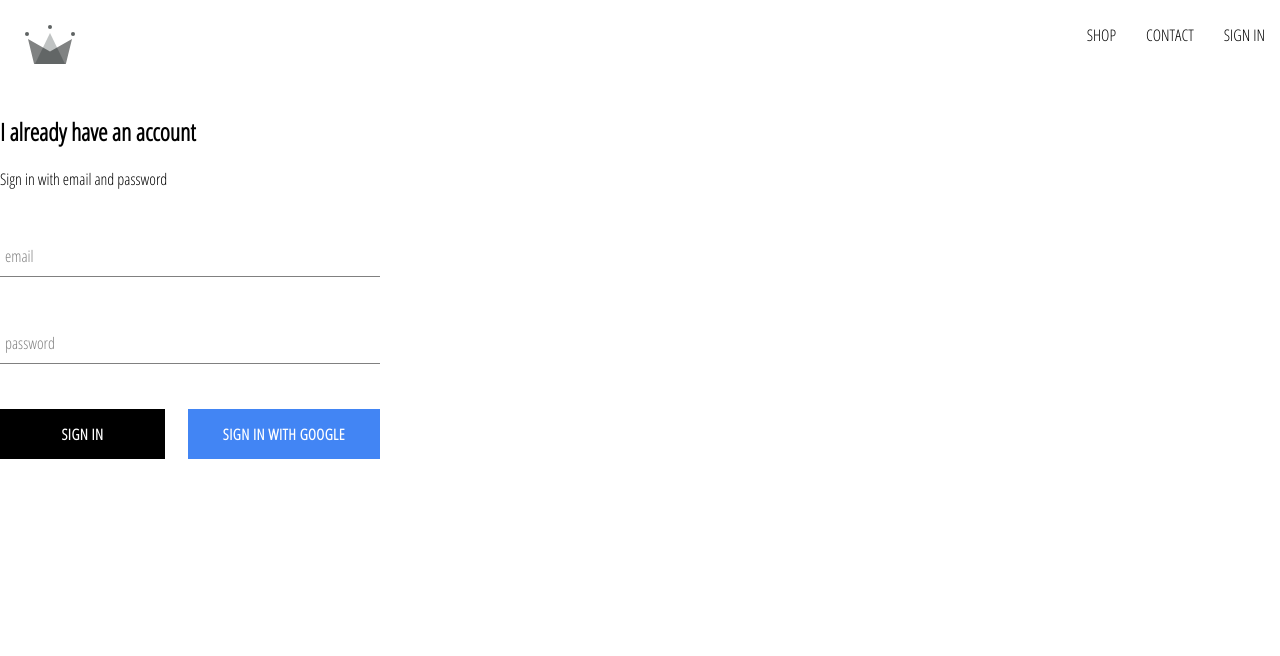
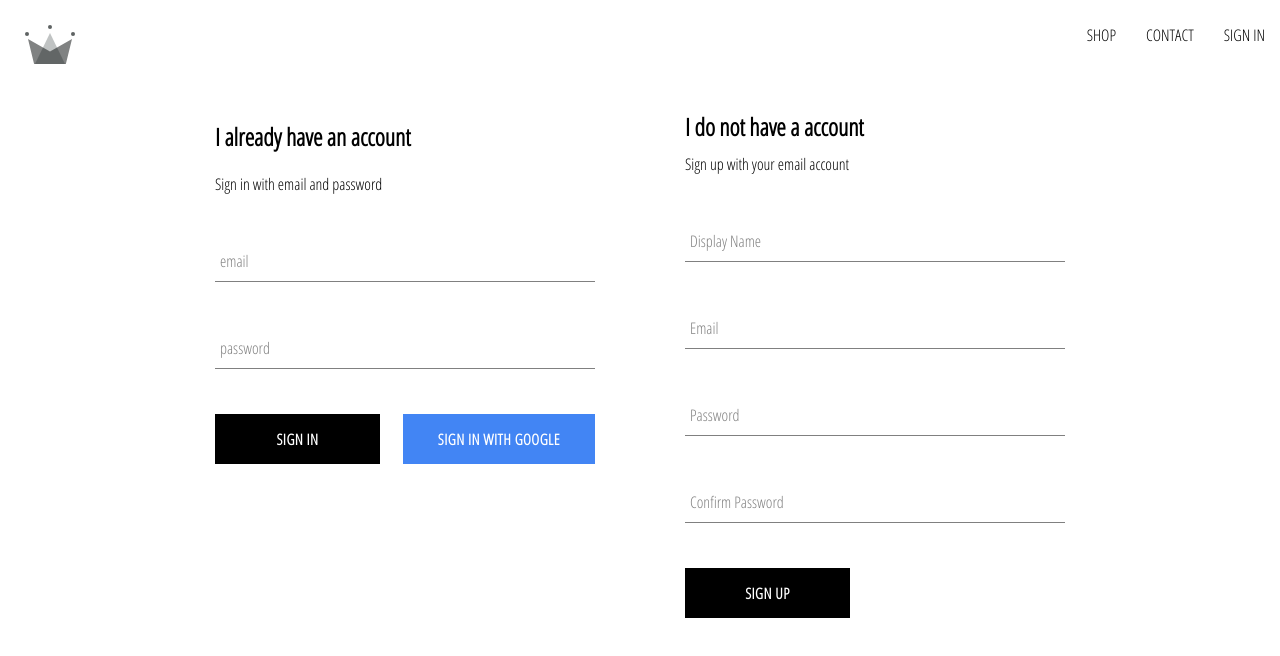
Before and after one commit to a-deeb/e-shop, a React (Create React App) app: page /signin in a window 1280 px wide. Shown: the top 656 px of the page. Built offline with nearby package versions, Linux system fonts and the light colour scheme; no server answers.

Commit message:
implemented firebase utils, added ability to store authenticated users into firebase database

```diff
--- a/src/App.js
+++ b/src/App.js
@@ -4,7 +4,7 @@ import './App.css';
 import HomePage from './pages/homepage/homepage.component'
 import ShopPage from './pages/shop/shop.component'
 import Header from './components/header/header.component'
-import SignInAndSignUpPage from './components/sign-in/sign-in.component'
+import SignInAndSignUpPage from './pages/sign-in-sign-up/sign-in-sign-up.component'
 import { auth, createUserProfileDocument } from './firebase/firebase.utils'
 
 
@@ -21,37 +21,29 @@ class App extends React.Component {
     unsubscribeFromAuth = null;
 
 
-    componentDidMount(){
+componentDidMount(){
 
-       this.unsubscribeFromAuth =  auth.onAuthStateChanged(async userAuth => {
+this.unsubscribeFromAuth =  auth.onAuthStateChanged(async userAuth => {
 
-        if(userAuth){
+if(userAuth){
 
-        const userRef = await createUserProfileDocument(userAuth);
+const userRef = await createUserProfileDocument(userAuth);
 
-        userRef.onSnapshot(snapShot => {
+userRef.onSnapshot(snapShot => {
 
-          this.setState({
+this.setState({currentUser:
+  { id: snapShot.id,
+    ...snapShot.data()
+  }
+  });
 
-          currentUser: {
-                 id: snapShot.id,
-                 ...snapShot.data()
-              }}, () => {
-
-                console.log(this.state)
-
-              });
-  })
-
-
-
+ console.log(this.state);
+});
 }
 this.setState({ currentUser: userAuth});
-       });
 
-
-      }
-
+});
+}
 
 componentWillUnmount() {
 
--- a/src/components/form-input/form-input.component.jsx
+++ b/src/components/form-input/form-input.component.jsx
@@ -6,11 +6,11 @@ import './form-input.styles.scss'
 const FormInput =({handleChange, label, ...otherProps }) =>(
 
 <div className="group">
-<input className='form-input' onChange={handleChange}{...otherProps} />
+<input className="form-input" onChange={handleChange}{...otherProps} />
 {
 
     label ? ( <label
-    className= {`${otherProps.value.length} ? 'shrink' : '' } form-input-label`} >
+    className= {`${otherProps.value.length ? 'shrink' : '' } form-input-label`} >
 
         {label}
     </label>
--- /dev/null
+++ b/src/components/sign-up/sign-up.component.jsx
@@ -0,0 +1,125 @@
+import React from 'react';
+
+import FormInput from '../form-input/form-input.component';
+import CustomButton from '../custom-button/custom-button.component';
+
+import { auth, createUserProfileDocument} from '../../firebase/firebase.utils';
+import './sign-up.styles.scss'
+
+
+class SignUp extends React.Component {
+
+constructor(){
+super();
+
+this.state = {
+
+displayName: '',
+email: '',
+password: '',
+confirmPassword: ''
+
+}
+}
+
+
+handleSubmit = async event => {
+
+event.preventDefault();
+const { displayName, email, password, confirmPassword} = this.state;
+if(password !== confirmPassword){
+
+    alert("passwords don't match");
+    return;
+
+
+}
+
+try {
+
+    const { user } =  await auth.createUserWithEmailAndPassword(email,password);
+
+    await createUserProfileDocument(user, {displayName});
+
+this.setState(
+{
+displayName: '',
+email: '',
+password: '',
+confirmPassword: ''
+}
+)
+
+
+} catch (error) {
+    console.log(error);
+}
+
+
+}
+
+
+handleChange = event => {
+
+const {name, value} = event.target;
+
+this.setState({[name]: value})
+
+
+}
+
+
+render() {
+
+    const { displayName, email, password, confirmPassword} = this.state;
+
+    return(<div className='sign-up'>
+
+    <h2 className='title'>I do not have a account</h2>
+    <span>Sign up with your email account</span>
+<form className='sign-up-form' onSubmit={this.handleSubmit}>
+
+<FormInput
+type='text'
+name='displayName'
+value={displayName}
+onChange={this.handleChange}
+label='Display Name'
+required
+/>
+<FormInput
+type='email'
+name='email'
+value={email}
+onChange={this.handleChange}
+label='Email'
+required
+/>
+<FormInput
+type='password'
+name='password'
+value={password}
+onChange={this.handleChange}
+label='Password'
+required
+/>
+<FormInput
+type='password'
+name='confirmPassword'
+value={confirmPassword}
+onChange={this.handleChange}
+label='Confirm Password'
+required
+/>
+<CustomButton type='submit'>Sign Up</CustomButton>
+</form>
+</div>
+
+)
+
+
+}
+
+}
+
+export default SignUp;
--- /dev/null
+++ b/src/components/sign-up/sign-up.styles.scss
@@ -0,0 +1,9 @@
+.sign-up {
+    display: flex;
+    flex-direction: column;
+    width: 380px;
+
+    .title {
+      margin: 10px 0;
+    }
+  }
--- a/src/firebase/firebase.utils.js
+++ b/src/firebase/firebase.utils.js
@@ -46,11 +46,11 @@ export const createUserProfileDocument = async (userAuth, additionalData) => {
 };
 
 
+export const auth = firebase.auth();
 
+export const firestore = firebase.firestore();
 
-    export const auth = firebase.auth();
-    export const firestore = firebase.firestore();
-    const provider = new firebase.auth.GoogleAuthProvider();
+const provider = new firebase.auth.GoogleAuthProvider();
 
 provider.setCustomParameters({  prompt: 'select_account' });
 
--- a/src/pages/sign-in-sign-up/sign-in-sign-up.component.jsx
+++ b/src/pages/sign-in-sign-up/sign-in-sign-up.component.jsx
@@ -1,17 +1,16 @@
+
 import React from 'react';
-import './sign-in-sign-up.styles.scss'
-import SignIn from '../../components/sign-in/sign-in.component'
 
+import SignIn from '../../components/sign-in/sign-in.component';
+import SignUp from '../../components/sign-up/sign-up.component';
 
-const SignInAndSignUpPage = () =>(
+import './sign-in-sign-up.styles.scss';
 
-<div className="sign-in-and-sign-up">
-
-<SignIn />
-
-</div>
-
+const SignInAndSignUpPage = () => (
+  <div className='sign-in-and-sign-up'>
+    <SignIn />
+    <SignUp />
+  </div>
 );
 
-
 export default SignInAndSignUpPage;
--- a/src/pages/sign-in-sign-up/sign-in-sign-up.styles.scss
+++ b/src/pages/sign-in-sign-up/sign-in-sign-up.styles.scss
@@ -0,0 +1,6 @@
+.sign-in-and-sign-up{
+width:  850px;
+display: flex;
+justify-content: space-between;
+margin: 30px auto;
+}
```
Also changed, not shown: src/components/header/header.component.jsx (+17 -12 lines), src/components/form-input/form-input.styles.scss (line endings or trailing spaces).
